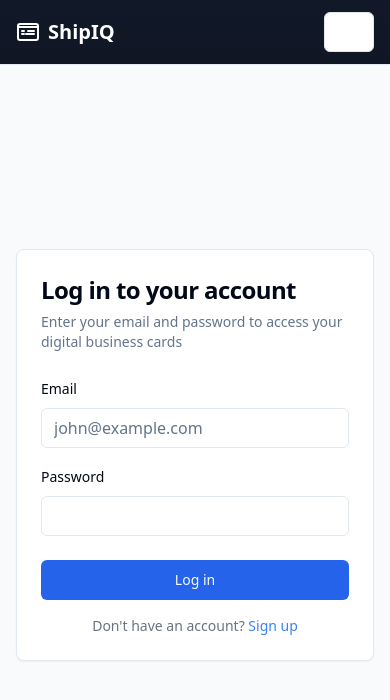
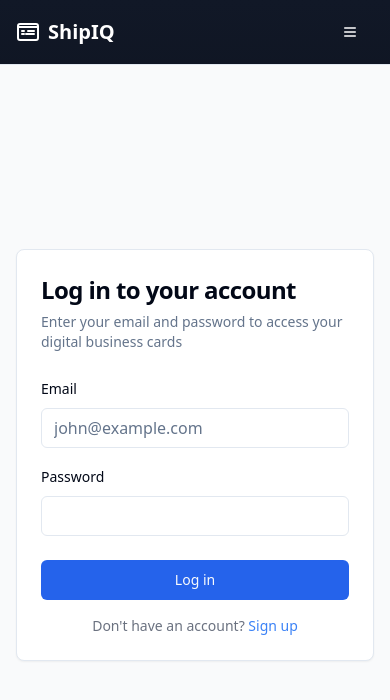
Before and after one commit to rmourey26/resendit-platform, a Next.js app: page /login in a window 390 px wide. Shown: the top 700 px of the page. Built offline with nearby package versions, Linux system fonts and the light colour scheme.

Commit message:
Update navbar.tsx

```diff
--- a/components/navbar.tsx
+++ b/components/navbar.tsx
@@ -72,7 +72,7 @@ export function Navbar({ showAuth = true, isLoggedIn = false }: NavbarProps) {
         {/* Mobile Menu Button */}
         <Sheet>
           <SheetTrigger asChild>
-            <Button variant="outline" className="lg:hidden">
+            <Button variant="ghost" className="lg:hidden">
               {isMenuOpen ? <X className="h-6 w-6" /> : <Menu className="h-6 w-6" />}
             </Button>
           </SheetTrigger>
```
